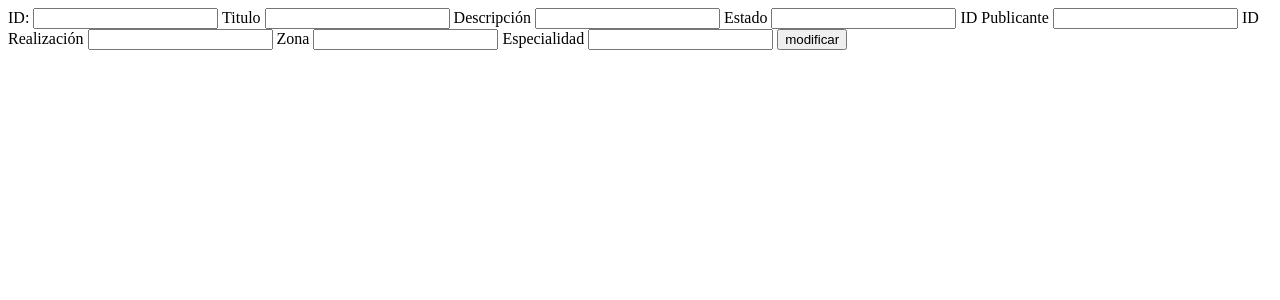
After one commit to LautaroLambrecht/TornaJom, a PHP site: page /update.php in a window 1280 px wide. The commit adds this page. Shown: the top 300 px of the page. Run offline with PHP 8.4, Linux system fonts and the light colour scheme; data that the repository does not hold is empty.

Commit message:
agregado el modificar el trabajo

```diff
--- a/class/Model.php
+++ b/class/Model.php
@@ -25,6 +25,12 @@
             }
         }
 
+
+        public function updateWorks($id, $estado, $titulo, $descripcion, $id_publicacion, $id_realizacion, $zona, $especialidad){
+            $sql= "update trabajo set titulo='$titulo', estado='$estado', descr$descripcion='$descripcion', id_publicacion = '$id_publicacion', id_realizacion='$id_realizacion', zona='$zona', especialidad = '$especialidad' where id='$id'";
+            $this->conn->query($sql);
+            return $updatWoks;
+        }
     }
 
 ?>
--- /dev/null
+++ b/update.php
@@ -0,0 +1,52 @@
+<?php
+require_once "autoloader.php";
+$modelo = new Model();
+if ($_SERVER['REQUEST_METHOD'] == 'POST' && isset($_POST['modificar'])){
+    if (isset($_POST['estado']) && isset($_POST['titulo'])  && isset($_POST['descripcion']) && isset($_POST['id_publicacion'])
+    && isset($_POST['id_realizacion'])&& isset($_POST['zona'])&& isset($_POST['especialidad'])){
+        $modelo->updateTarea($_POST['id'], $_POST['estado'], $_POST['titulo'], $_POST['descripcion'], $_POST['id_publicacion'], $_POST['id_realizacion'], $_POST['zona'], $_POST['descripcion']);
+
+}
+}
+
+?>
+
+<!DOCTYPE html>
+<html lang="en">
+<head>
+    <meta charset="UTF-8">
+    <meta name="viewport" content="width=device-width, initial-scale=1.0">
+    <title>Document</title>
+</head>
+<body>
+<form method="post">
+    <label for="id">ID: </label>
+    <input type="text" name="id" value="<?php echo $_POST['id'];?>" readonly>
+
+    <label for="titulo">Titulo</label>
+    <input type="text" name="titulo" value="<?php echo $_POST['titulo'];?>">
+
+    <label for="descripcion">Descripción</label>
+    <input type="text" name="descripcion" value="<?php echo $_POST['descripcion'];?>">
+
+
+    <label for="estado">Estado</label>
+    <input type="text" name="estado" value="<?php echo $_POST['estado'];?>">
+
+    <label for="id_publicacion">ID Publicante</label>
+    <input type="text" name="id_publicacion" value="<?php echo $_POST['id_publicacion'];?>">
+
+    <label for="id_realizacion">ID Realización</label>
+    <input type="text" name="id_realizacion" value="<?php echo $_POST['id_realizacion'];?>">
+
+    <label for="zona">Zona</label>
+    <input type="text" name="zona" value="<?php echo $_POST['zona'];?>">
+
+    <label for="especialidad">Especialidad</label>
+    <input type="text" name="especialidad" value="<?php echo $_POST['especialidad'];?>">
+
+    <input type="submit" name="modificar" value="modificar">
+</form>
+
+</body>
+</html>
```
Also changed, not shown: index.php (+28 -1 lines).
